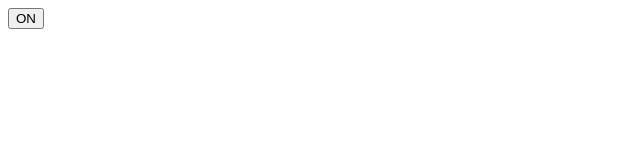
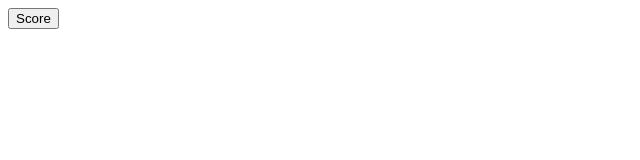
Before and after one commit to satvikplatform/assignment-react-app, a React (Create React App) app: page / in a window 1280 px wide. Shown: the top 160 px of the page, without its empty margins (0-640 px from the left). Built offline with nearby package versions, Linux system fonts and the light colour scheme.

Commit message:
Events Form and Arguments passing Scenario in React

```diff
--- a/src/App.js
+++ b/src/App.js
@@ -1,6 +1,8 @@
 import React  from 'react';
 import './App.css';
+import EventsFormScenario from './components/EventsFormScenario';
 import EventsThisScenario from './components/EventsThisScenario';
+import PassingArgumentsInEvents from './components/PassingArgumentsInEvents';
 /* import TimerRcc from './components/TimerRcc';
 import TimerRfc from './components/TimerRfc'; */
 
@@ -9,7 +11,9 @@ function App() {
 
   return (
     <div>
-        <EventsThisScenario/>
+       {/*  <EventsThisScenario /> */}
+       {/*  <EventsFormScenario /> */}
+        <PassingArgumentsInEvents />
     </div>
   );
 }
--- /dev/null
+++ b/src/components/EventsFormScenario.js
@@ -0,0 +1,26 @@
+import React from "react";
+
+class EventsFormScenario extends React.Component {
+        constructor() {
+            super();
+        }
+
+        submitHandler = (e) => {
+            e.preventDefault();
+            console.log("Submit Clicked");
+        }
+
+
+    render() {
+        return(
+            <div>
+                <form onSubmit={this.submitHandler}>
+                    <button>Submit</button>
+                </form>
+            </div>
+        );
+    };
+};
+
+
+export default EventsFormScenario;
--- /dev/null
+++ b/src/components/PassingArgumentsInEvents.js
@@ -0,0 +1,16 @@
+import React from 'react'
+
+const PassingArgumentsInEvents = () => {
+
+    const clickHandler = (res,e) => {
+        console.log(res);
+        console.log(e.type);
+    }
+  return (
+    <div>
+        <button onClick={(e) => {clickHandler("goal",e)}}>Score</button>
+    </div>
+  )
+}
+
+export default PassingArgumentsInEvents;
```
